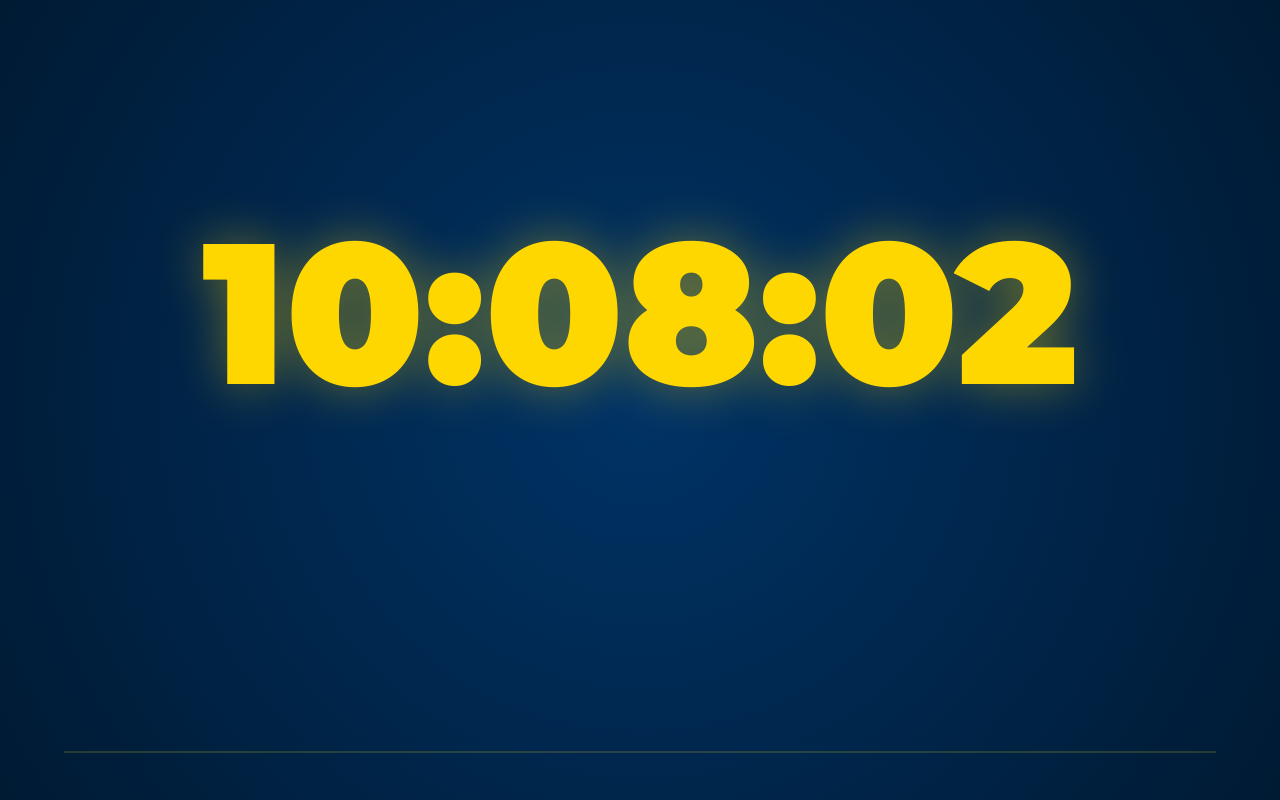
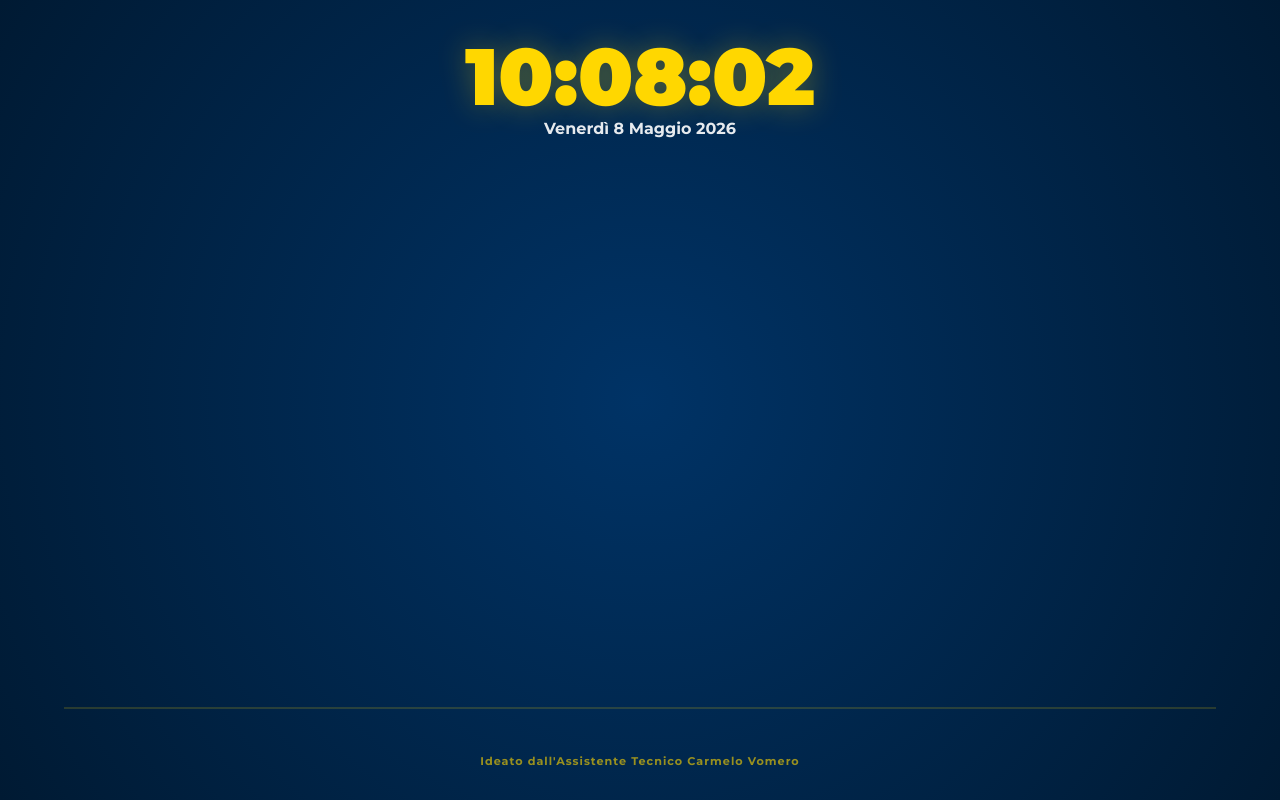
Before and after one commit to carmelo-lim/lim-spezzano, a plain HTML site: page index.html in a window 1280 px wide. Both pictures are taken after a click on the button "ATTIVA COME LIM". Drawn offline with nearby package versions, Linux system fonts and the light colour scheme; no server answers.

Commit message:
Update index.html

```diff
--- a/index.html
+++ b/index.html
@@ -36,11 +36,20 @@
 
         /* SCHERMATA LIM (VISUALIZZAZIONE) */
         #presentation-slide { width: 100vw; height: 100vh; display: none; flex-direction: column; justify-content: space-between; padding: 4vh 5vw; background: radial-gradient(circle, #003366, #001a33); text-align: center; position: fixed; top: 0; left: 0; z-index: 9999; }
-        #display-school { font-size: clamp(18px, 4vh, 45px); font-weight: 900; text-transform: uppercase; line-height: 1.2; }
-        #digital-clock { font-size: clamp(80px, 25vh, 320px); color: #ffd700; font-weight: 900; text-shadow: 0 0 50px rgba(255,215,0,0.4); margin: 10px 0; }
-        .main-msg { font-size: clamp(30px, 8vh, 90px); font-weight: 900; line-height: 1.1; }
-        .gold { color: #ffd700; display: block; margin-top: 10px; }
-        #display-footer { font-size: clamp(16px, 2.5vh, 28px); opacity: 0.8; font-weight: 500; border-top: 2px solid rgba(255,215,0,0.2); padding-top: 15px; }
+        #display-school { font-size: clamp(18px, 3.2vh, 38px); font-weight: 900; text-transform: uppercase; line-height: 1.2; }
+
+        /* Orologio e Data più compatti */
+        .time-container { margin: 5px 0; }
+        #digital-clock { font-size: clamp(35px, 10vh, 150px); color: #ffd700; font-weight: 900; text-shadow: 0 0 30px rgba(255,215,0,0.3); line-height: 1; }
+        #current-date { font-size: clamp(12px, 2vh, 28px); color: white; opacity: 0.9; text-transform: capitalize; margin-top: 2px; }
+
+        .main-msg { font-size: clamp(26px, 8vh, 100px); font-weight: 900; line-height: 1.1; margin: 15px 0; flex-grow: 1; display: flex; flex-direction: column; justify-content: center; }
+        .gold { color: #ffd700; display: block; margin-top: 15px; }
+
+        /* Area Piè di Pagina Separata */
+        .footer-container { margin-top: 20px; }
+        #display-footer { font-size: clamp(16px, 2.5vh, 28px); opacity: 0.8; font-weight: 600; border-top: 2px solid rgba(255,215,0,0.2); padding-top: 15px; margin-bottom: 30px; }
+        .signature { font-size: clamp(10px, 1.4vh, 16px); color: #ffd700; font-weight: 600; letter-spacing: 1px; opacity: 0.6; }
 
         #toast { position: fixed; top: -100px; left: 50%; transform: translateX(-50%); background: #00C851; padding: 15px 30px; border-radius: 50px; transition: 0.5s; z-index: 10000; color: white; font-weight: bold; box-shadow: 0 10px 30px rgba(0,0,0,0.3); }
 
@@ -93,26 +102,33 @@
             <div class="url-box">
                 <label style="color: #ffd700; font-weight: bold;">LINK PER IL RESPONSABILE:</label>
                 <div class="url-display" id="url-display">Generazione link...</div>
-                <p style="font-size: 10px; margin-top: 8px; text-align: center; opacity: 0.7;">Tocca il link sopra per copiarlo</p>
             </div>
         </div>
     </div>
 
     <div id="presentation-slide">
         <div id="display-school"></div>
-        <div id="digital-clock">00:00:00</div>
+
+        <div class="time-container">
+            <div id="digital-clock">00:00:00</div>
+            <div id="current-date"></div>
+        </div>
+
         <div class="main-msg">
             <span id="display-title"></span>
             <span class="gold" id="display-highlight"></span>
         </div>
-        <div id="display-footer"></div>
+
+        <div class="footer-container">
+            <div id="display-footer"></div>
+            <div class="signature">Ideato dall'Assistente Tecnico Carmelo Vomero</div>
+        </div>
     </div>
 
     <script type="module">
         import { initializeApp } from "https://www.gstatic.com/firebasejs/10.7.1/firebase-app.js";
         import { getFirestore, doc, setDoc, onSnapshot } from "https://www.gstatic.com/firebasejs/10.7.1/firebase-firestore.js";
 
-        // NUOVA CONFIGURAZIONE LIM-SPEZZANO
         const firebaseConfig = {
             apiKey: "AIzaSyCh5dxeRSQF_r6pi2UW5dOQASc2Su9aiWU",
             authDomain: "lim-spezzano.firebaseapp.com",
@@ -132,13 +148,7 @@
         const connDot = document.getElementById('conn-dot');
         const connText = document.getElementById('conn-text');
 
-        // Controllo connessione
         onSnapshot(doc(db, "controllo", "connessione"), () => {
-            connDot.classList.add('online');
-            connText.innerText = "Sistema Pronto";
-            updateBtn.disabled = false;
-        }, (err) => {
-            // In modalità test, attiviamo comunque
             connDot.classList.add('online');
             connText.innerText = "Sistema Pronto";
             updateBtn.disabled = false;
@@ -174,20 +184,22 @@
                 t.innerText = "✅ INVIATO ALLA LIM!";
                 t.style.top = '20px';
                 setTimeout(() => t.style.top = '-100px', 3000);
-            } catch (e) {
-                alert("Errore invio.");
-            } finally {
-                updateBtn.disabled = false;
-            }
+            } catch (e) { alert("Errore invio."); }
+            finally { updateBtn.disabled = false; }
         };
+
+        function updateDateTime() {
+            const now = new Date();
+            document.getElementById('digital-clock').innerText = now.toLocaleTimeString('it-IT');
+            const options = { weekday: 'long', day: 'numeric', month: 'long', year: 'numeric' };
+            document.getElementById('current-date').innerText = now.toLocaleDateString('it-IT', options);
+        }
 
         function startLIMMode(id) {
             document.getElementById('setup-panel').style.display = 'none';
             document.getElementById('presentation-slide').style.display = 'flex';
-            setInterval(() => {
-                document.getElementById('digital-clock').innerText = new Date().toLocaleTimeString('it-IT');
-            }, 1000);
-
+            updateDateTime();
+            setInterval(updateDateTime, 1000);
             onSnapshot(doc(db, 'messaggi', id), (snap) => {
                 if(snap.exists()){
                     const d = snap.data();
@@ -199,11 +211,7 @@
             });
         }
 
-        startBtn.onclick = () => {
-            const id = limInput.value.trim().toUpperCase();
-            startLIMMode(id);
-        };
-
+        startBtn.onclick = () => startLIMMode(limInput.value.trim().toUpperCase());
         const params = new URLSearchParams(window.location.search);
         const aulaParam = params.get('aula');
         if(aulaParam) startLIMMode(aulaParam.toUpperCase());
```
